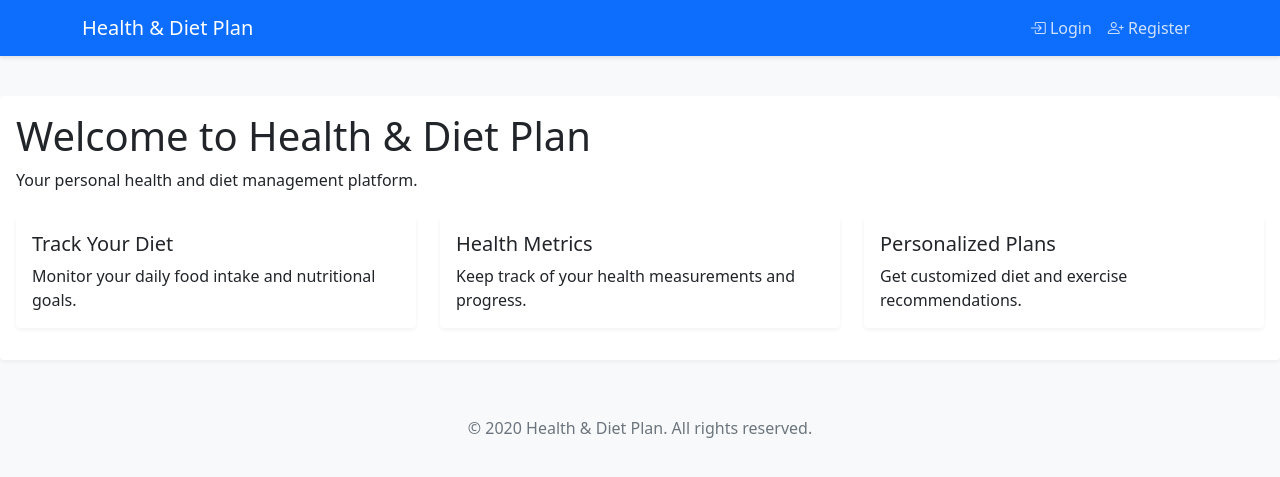
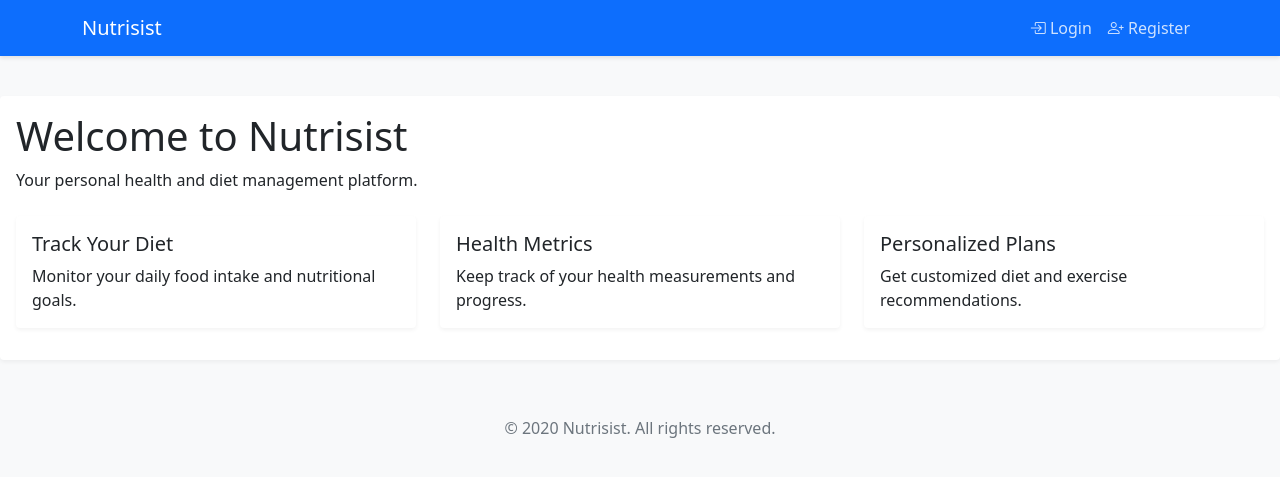
Before and after one commit to anthtsel/Nutrisist, a Python web app: template app/templates/index.html in a window 1280 px wide. Shown: the top 477 px of the page. Run offline with Jinja, Linux system fonts and the light colour scheme; the template is opened without the code that fills it: most values are stand-ins (such as "Sample title", 1, 10 or a date in 2020); some libraries are stand-ins or nearby versions.

Commit message:
Update branding from 'Health & Diet Plan' to 'Nutrisist'

```diff
--- a/app/auth/email.py
+++ b/app/auth/email.py
@@ -18,7 +18,7 @@ def send_password_reset_email(user):
     token = user.get_reset_password_token()
     reset_url = url_for('auth.reset_password', token=token, _external=True)
     send_email(
-        '[Health & Diet Plan] Reset Your Password',
+        '[Nutrisist] Reset Your Password',
         sender=current_app.config['MAIL_USERNAME'],
         recipients=[user.email],
         text_body=render_template('auth/email/reset_password.txt',
--- a/app/templates/auth/email/reset_password.html
+++ b/app/templates/auth/email/reset_password.html
@@ -57,7 +57,7 @@
     </div>
     <div class="footer">
         <p>This is an automated message, please do not reply to this email.</p>
-        <p>&copy; {{ year }} Health & Diet Plan. All rights reserved.</p>
+        <p>&copy; {{ year }} Nutrisist. All rights reserved.</p>
     </div>
 </body>
 </html>
--- a/app/templates/base.html
+++ b/app/templates/base.html
@@ -11,7 +11,7 @@
     <meta http-equiv="X-XSS-Protection" content="1; mode=block">
     <meta name="referrer" content="strict-origin-when-cross-origin">
 
-    <title>{% block title %}{% endblock %} - Health & Diet Plan</title>
+    <title>{% block title %}{% endblock %} - Nutrisist</title>
 
     <!-- Bootstrap CSS -->
     <link href="https://cdn.jsdelivr.net/npm/bootstrap@5.1.3/dist/css/bootstrap.min.css" rel="stylesheet">
@@ -24,7 +24,7 @@
     <!-- Navigation -->
     <nav class="navbar navbar-expand-lg navbar-dark bg-primary">
         <div class="container">
-            <a class="navbar-brand" href="{{ url_for('health_insights.dashboard') }}">Health & Diet Plan</a>
+            <a class="navbar-brand" href="{{ url_for('health_insights.dashboard') }}">Nutrisist</a>
             <button class="navbar-toggler" type="button" data-bs-toggle="collapse" data-bs-target="#navbarNav">
                 <span class="navbar-toggler-icon"></span>
             </button>
@@ -107,7 +107,7 @@
     <!-- Footer -->
     <footer class="footer mt-auto py-3 bg-light">
         <div class="container text-center">
-            <span class="text-muted">&copy; {{ now.year }} Health & Diet Plan. All rights reserved.</span>
+            <span class="text-muted">&copy; {{ now.year }} Nutrisist. All rights reserved.</span>
         </div>
     </footer>
 
--- a/app/templates/index.html
+++ b/app/templates/index.html
@@ -7,7 +7,7 @@
     <div class="col-md-12">
         <div class="card">
             <div class="card-body">
-                <h1 class="card-title">Welcome to Health & Diet Plan</h1>
+                <h1 class="card-title">Welcome to Nutrisist</h1>
                 <p class="card-text">Your personal health and diet management platform.</p>
 
                 <div class="row mt-4">
```
